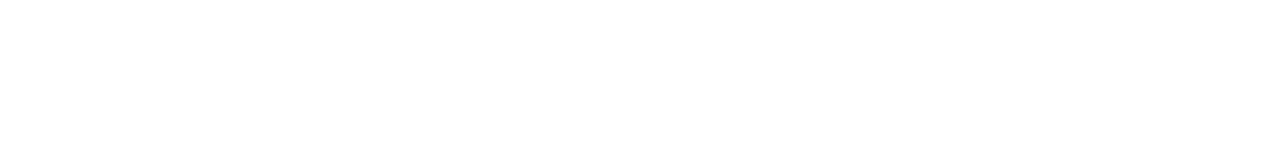
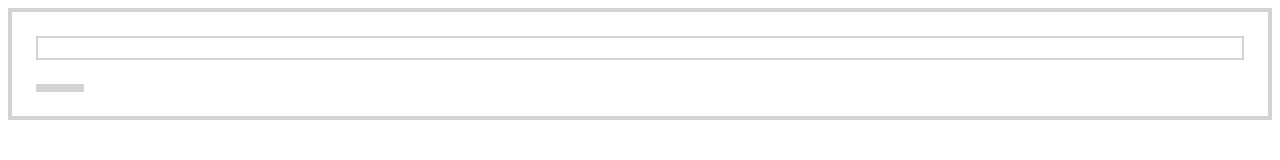
Before and after one commit to SgtMooseKnuckle/Mini-Project, a plain HTML site: page css/index.html in a window 1280 px wide. Drawn offline with Linux system fonts and the light colour scheme.

Commit message:
VCS Flash reset of files check

```diff
--- a/css/index.html
+++ b/css/index.html
@@ -9,6 +9,16 @@
   </head>
 
   <body>
-
+    <div class="container">
+      <div class="title"></div>
+        <div class="box-wrapper">
+          <div class="box"></div>
+          <div class="box"></div>
+          <div class="box"></div>
+          <div class="box"></div>
+          <div class="box"></div>
+          <div class="box"></div>
+        </div>
+    </div>
   </body>
 </html>
--- a/css/style.css
+++ b/css/style.css
@@ -0,0 +1,25 @@
+*{
+    box-sizing: border-box;
+}
+.container {
+    border: 4px solid lightgrey;
+    padding: 24px;
+}
+
+.title {
+    border: 2px solid lightgrey;
+    width: 100;
+    height: 24px;
+    margin-bottom: 24px;
+}
+
+.box {
+    border: 4px solid lightgrey;
+    width: calc(100% / 3)
+    height: 100px;
+}
+
+.box-wrapper {
+    display: flex;
+    flex-wrap: wrap;
+}
```
